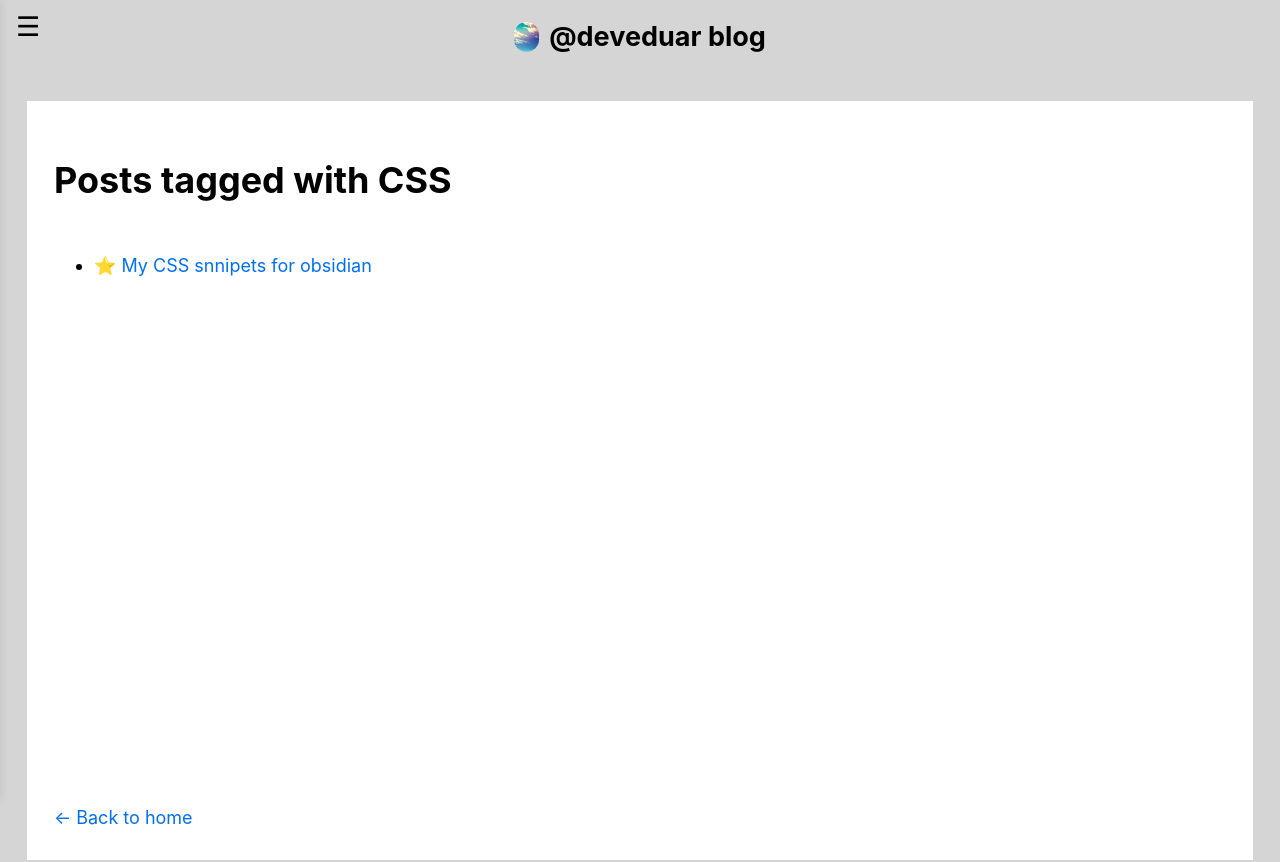
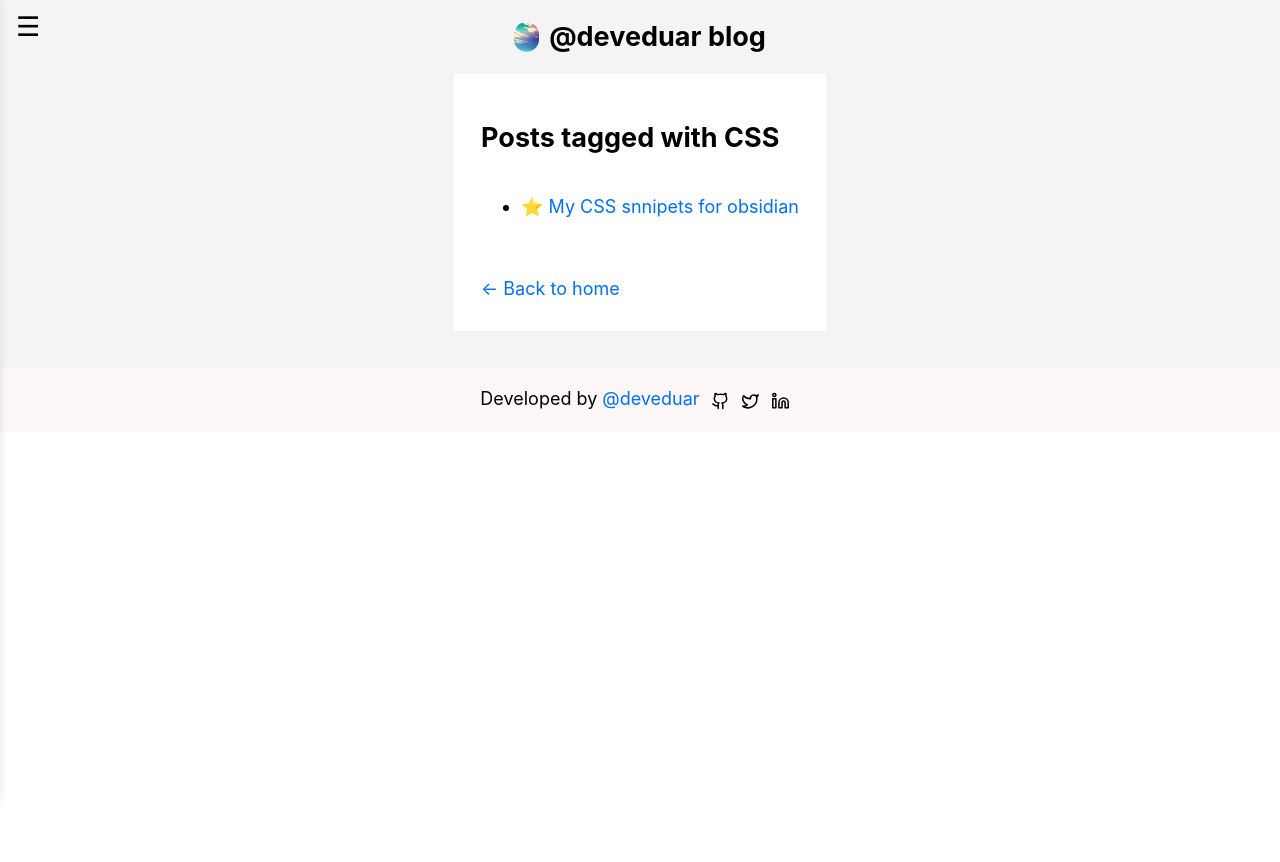
Before and after one commit to deveduar/nextjs-blog, a Next.js app: page /tags/CSS in a window 1280 px wide. Shown: the top 862 px of the page. After the commit the page ends 800 px from the top, so only its background shows below. Built offline with nearby package versions, Linux system fonts and the light colour scheme.

Commit message:
home without layout, css containers

```diff
--- a/components/about.module.css
+++ b/components/about.module.css
@@ -1,6 +1,6 @@
 .container {
   flex: 1;
-  margin: 1em;
+  /* margin: 1em; */
   display: flex;
   flex-direction: column;
   background-color: rgb(255, 255, 255);
--- a/components/footer.module.css
+++ b/components/footer.module.css
@@ -8,7 +8,7 @@
 .socialLinks {
   display: flex;
   flex-direction: row;
-  gap: 10px;
+  /* gap: 4px;  */
   padding-left: 10px;
 }
 
@@ -18,22 +18,23 @@
 }
 
 .socialLinks img {
-  width: 20px;
+  width: 30px;
+  margin-top: 0.3em;
 }
 
 .container {
   display: flex;
   align-items: center;
   justify-content: center;
-
+  flex-direction: row;
 }
 
 .developerInfo {
-  display: flex; /* Utiliza flexbox para los elementos */
-  align-items: center; /* Centra verticalmente los elementos */
+  display: flex;
+  align-items: center;
 
 }
 
 .developerInfo p {
-  margin-right: 5px; /* Añade un margen a la derecha del texto "Developed by" */
+  margin-right: 5px;
 }
--- a/components/layout.module.css
+++ b/components/layout.module.css
@@ -1,10 +1,4 @@
 
-
-/* .wrapper {
-  display: flex;
-  flex-direction: column;
-  min-height: 100vh;
-} */
 
 .containerPostPage {
   display: flex;
@@ -12,18 +6,23 @@
   justify-content: center;
   /* align-items: center; */
   margin: 0 auto ;
-  background-color: rgb(213, 213, 213);
+  background-color: #f4f4f4;
   flex: 1;
 
 }
 
 .containerPost {
+  flex: 1;
+  margin: 5em;
   display: flex;
   flex-direction: column;
- padding: 1.5em;
- margin: 1.5rem;
- background-color: rgb(255, 255, 255);
-
+  justify-content: center;
+  background-color: rgb(255, 255, 255);
+  padding: 1.5em;
+  max-width: 800px;
+  word-wrap: break-word;
+  margin: 0 auto;
+  margin-bottom: 2rem;
 }
 
 
--- a/components/postsCards.js
+++ b/components/postsCards.js
@@ -8,7 +8,7 @@ import styles from "./postsCards.module.css";
 const PostsCards = ({ posts }) => {
   return (
     <section className={styles.container}>
-      <h2 className={utilStyles.headingLg}>Last Posts:</h2>
+      <h1 className={utilStyles.heading2Xl}>Last Posts:</h1>
       <ul className={utilStyles.list}>
         {posts.map(({ id, date, title, tags }) => (
           <li className={utilStyles.listItem} key={id}>
--- a/components/postsCards.module.css
+++ b/components/postsCards.module.css
@@ -1,9 +1,9 @@
 .container {
   flex: 1;
-  margin: 5em;
+  /* margin-top: 5em; */
   display: flex;
   flex-direction: column;
-  justify-content: center;
+  /* justify-content: center; */
   background-color: rgb(255, 255, 255);
   padding: 1.5em;
   max-width: 600px;
--- a/pages/index.js
+++ b/pages/index.js
@@ -26,13 +26,11 @@ export default function Home({ allPostsData }) {
         <Head>
           <title>{siteTitle}</title>
         </Head>
+
       {/* </Layout> */}
       <div className={utilStyles.wrapper}>
       <PostsCards posts={allPostsData} />
-
       <About />
-
-
       </div>
       <Footer></Footer>
     </>
--- a/pages/tags/[tag].js
+++ b/pages/tags/[tag].js
@@ -47,7 +47,7 @@ export default function Tag({ tag, posts, allPostsData }) {
       <Sidebar posts={allPostsData} />
       <Layout>
         <div className={utilStyles.wrapperTagView}>
-        <h1>Posts tagged with {tag}</h1>
+        <h1 className={utilStyles.headingLg }>Posts tagged with {tag}</h1>
         <ul >
           {posts.map((post) => (
             <li key={post.id}>
--- a/styles/global.css
+++ b/styles/global.css
@@ -26,5 +26,6 @@ a:hover {
 
 img {
   max-width: 70%;
+  max-height: 70%;
   display: block;
 }
--- a/styles/utils.module.css
+++ b/styles/utils.module.css
@@ -119,15 +119,16 @@
   /* line-height: 2px;  */
 }
 
+
 .wrapper {
 
 
-  background-color: rgb(213, 213, 213);
+  background-color: #f4f4f4;
   padding: 2rem 0rem 2rem 0rem;
 
 }
 .wrapperTagView {
- height: 80vh;
+ /* height: 80vh; */
   /* margin: 2rem 1.5rem 2rem 1.5rem; */
   /* padding: 2rem 1.5rem 2rem 1.5rem; */
   display: flex;
```
